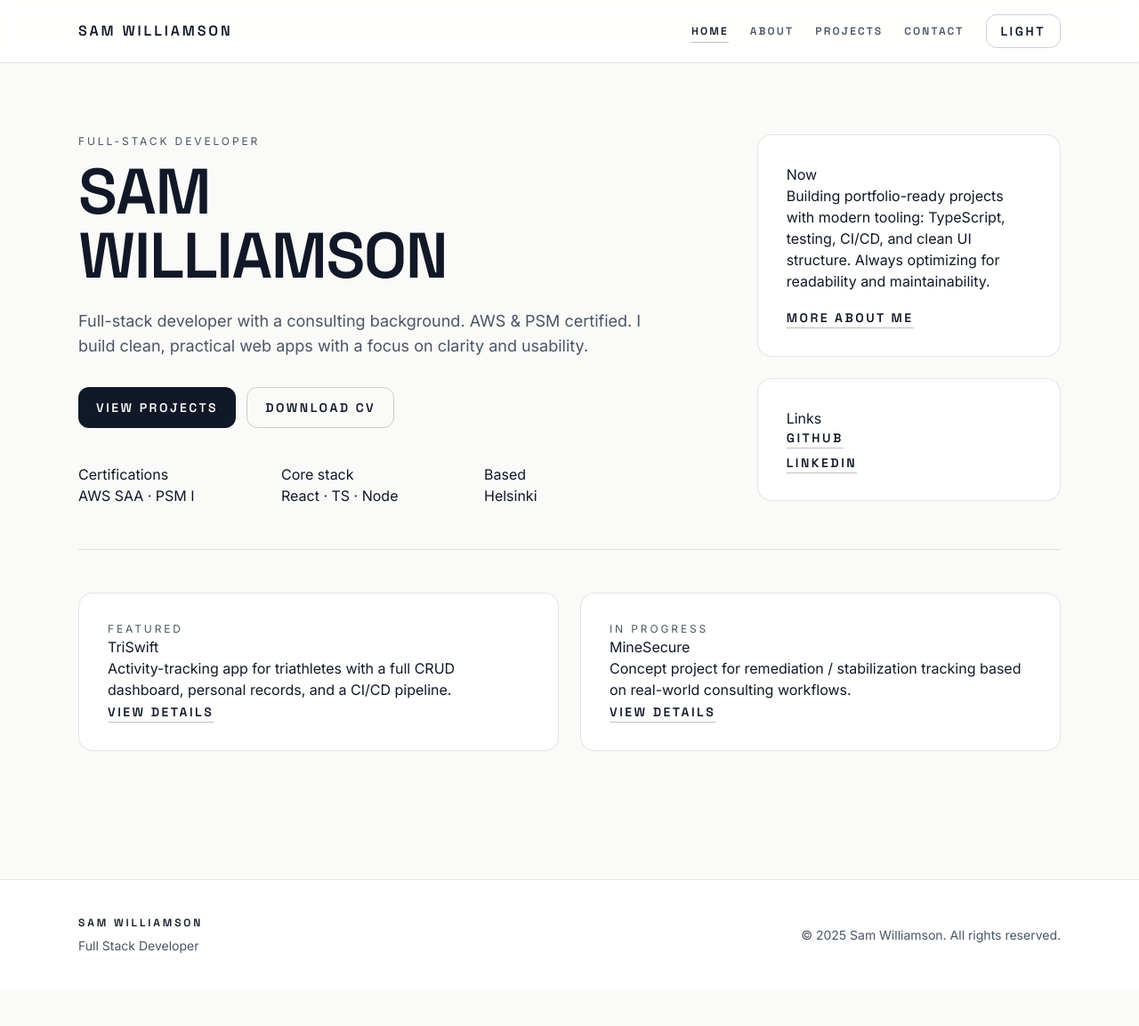
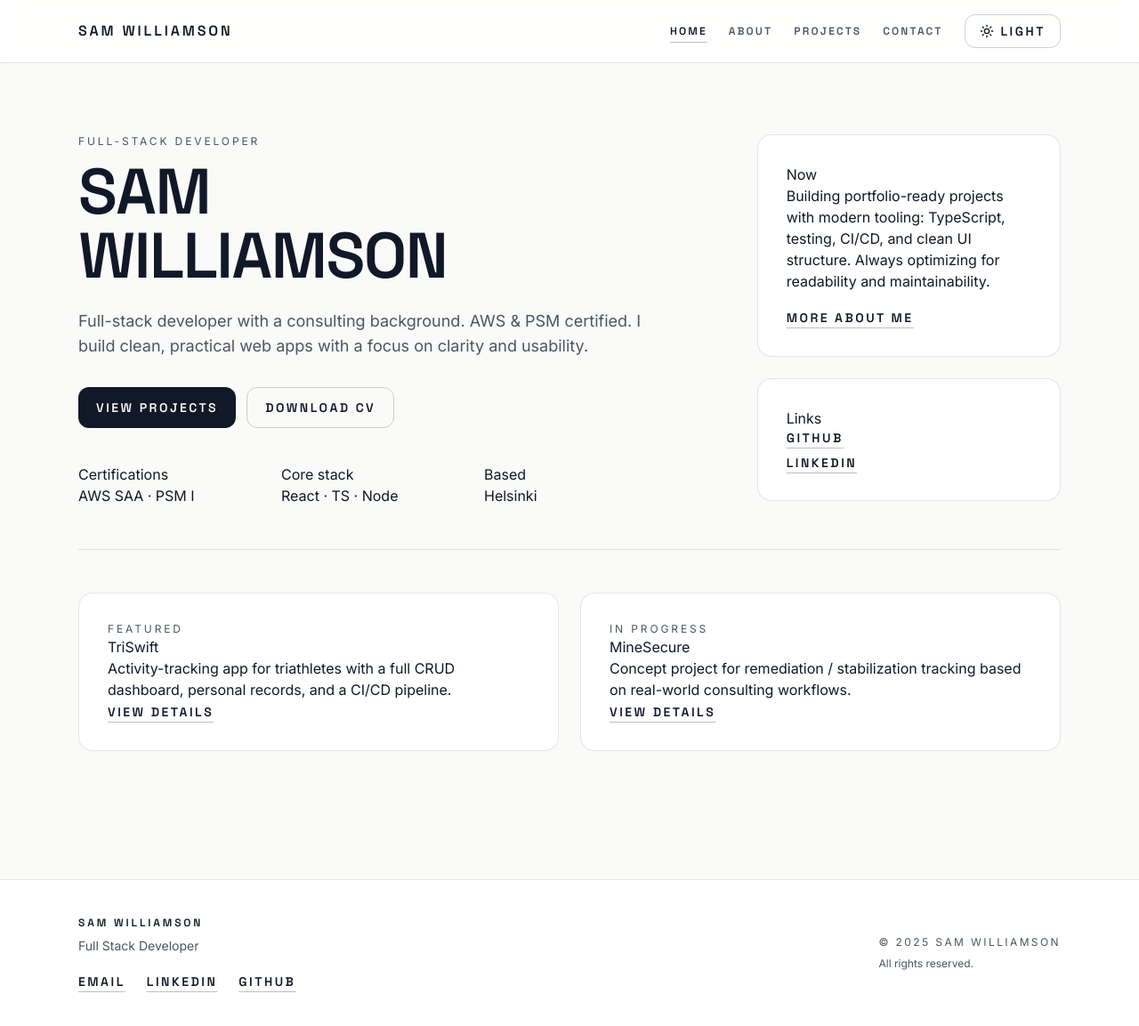
Before and after one commit to samw0907/PortfolioSite, a React (Vite) app in the folder portfolio-frontend/: page / in a window 1280 px wide. Shown: the whole page at 89% size. Before the commit the page ends 1113 px from the top, so only its background shows below. Built offline with nearby package versions, Linux system fonts and the light colour scheme.

Commit message:
footer changes

```diff
--- a/portfolio-frontend/src/components/DarkModeToggle.tsx
+++ b/portfolio-frontend/src/components/DarkModeToggle.tsx
@@ -1,4 +1,5 @@
 import { useEffect, useState } from "react";
+import { Moon, Sun } from "lucide-react";
 
 const DarkModeToggle = () => {
   const [isDark, setIsDark] = useState(false);
@@ -30,7 +31,16 @@ const DarkModeToggle = () => {
       className="btn btn-secondary px-4 py-2"
       aria-label="Toggle color theme"
     >
-      {isDark ? "Dark" : "Light"}
+      <span className="flex items-center gap-2">
+        {isDark ? (
+          <Moon className="w-4 h-4" aria-hidden />
+        ) : (
+          <Sun className="w-4 h-4" aria-hidden />
+        )}
+        <span className="hidden sm:inline">
+          {isDark ? "Dark" : "Light"}
+        </span>
+      </span>
     </button>
   );
 };
--- a/portfolio-frontend/src/components/Footer.tsx
+++ b/portfolio-frontend/src/components/Footer.tsx
@@ -8,7 +8,7 @@ const Footer = () => {
       }}
     >
       <div className="container-max py-10">
-        <div className="flex flex-col sm:flex-row items-start sm:items-center justify-between gap-6">
+        <div className="flex flex-col lg:flex-row items-start lg:items-center justify-between gap-10">
           <div>
             <div
               className="font-display text-xs uppercase tracking-[0.24em] font-semibold"
@@ -16,13 +16,49 @@ const Footer = () => {
             >
               Sam Williamson
             </div>
+
             <p className="mt-2 text-sm" style={{ color: "rgb(var(--muted))" }}>
               Full Stack Developer
             </p>
+
+            <div className="mt-5 flex flex-wrap items-center gap-x-6 gap-y-3">
+              <a
+                className="link"
+                href="mailto:swilliamson_0907@outlook.com"
+              >
+                Email
+              </a>
+
+              <a
+                className="link"
+                href="https://www.linkedin.com/in/sam-williamson-739530146/"
+                target="_blank"
+                rel="noopener noreferrer"
+              >
+                LinkedIn
+              </a>
+
+              <a
+                className="link"
+                href="https://github.com/samw0907"
+                target="_blank"
+                rel="noopener noreferrer"
+              >
+                GitHub
+              </a>
+            </div>
           </div>
 
-          <div className="text-sm" style={{ color: "rgb(var(--muted))" }}>
-            &copy; {new Date().getFullYear()} Sam Williamson. All rights reserved.
+          <div className="w-full lg:w-auto">
+            <div
+              className="text-xs uppercase tracking-[0.20em]"
+              style={{ color: "rgb(var(--muted))" }}
+            >
+              © {new Date().getFullYear()} Sam Williamson
+            </div>
+            <div className="mt-2 text-xs" style={{ color: "rgb(var(--muted))" }}>
+              All rights reserved.
+            </div>
           </div>
         </div>
       </div>
--- a/portfolio-frontend/src/components/Navbar.tsx
+++ b/portfolio-frontend/src/components/Navbar.tsx
@@ -22,18 +22,13 @@ const Navbar = () => {
   return (
     <header
       id="main-navbar"
-      className="sticky top-0 z-50 w-full backdrop-blur"
-      style={{
-        background: "rgb(var(--surface) / 0.85)",
-        borderBottom: "1px solid rgb(var(--border) / 0.10)",
-      }}
+      className="sticky top-0 z-50 w-full backdrop-blur bg-surface/85 border-b border-border/10"
     >
       <div className="container-max">
         <div className="flex items-center justify-between py-4">
           <Link
             to="/"
-            className="font-display text-sm sm:text-base uppercase tracking-[0.18em] font-semibold"
-            style={{ color: "rgb(var(--text))" }}
+            className="font-display text-sm sm:text-base uppercase tracking-[0.18em] font-semibold text-text"
             aria-label="Go to home"
           >
             Sam Williamson
@@ -42,24 +37,26 @@ const Navbar = () => {
           {/* Desktop */}
           <div className="hidden md:flex items-center gap-6">
             <nav className="flex items-center gap-6">
-              {navItems.map((item) => (
+              {navItems.map((item) => {
+                const active = isActive(item.to);
+
+                return (
                   <Link
                     key={item.to}
                     to={item.to}
-                  className="font-display text-xs uppercase tracking-[0.18em] font-semibold transition"
+                    className={`font-display text-xs uppercase tracking-[0.18em] font-semibold transition-opacity hover:opacity-80 ${
+                      active ? "text-text underline" : "text-muted"
+                    }`}
                     style={{
-                    color: isActive(item.to)
-                      ? "rgb(var(--text))"
-                      : "rgb(var(--muted))",
-                    textDecoration: isActive(item.to) ? "underline" : "none",
-                    textUnderlineOffset: isActive(item.to) ? "8px" : undefined,
+                      textUnderlineOffset: active ? "8px" : undefined,
                       textDecorationColor: "rgb(var(--border) / 0.25)",
                     }}
-                  aria-current={isActive(item.to) ? "page" : undefined}
+                    aria-current={active ? "page" : undefined}
                   >
                     {item.label}
                   </Link>
-              ))}
+                );
+              })}
             </nav>
 
             <DarkModeToggle />
@@ -82,24 +79,26 @@ const Navbar = () => {
           <div className="md:hidden pb-5">
             <div className="card p-5">
               <nav className="flex flex-col gap-4">
-                {navItems.map((item) => (
+                {navItems.map((item) => {
+                  const active = isActive(item.to);
+
+                  return (
                     <Link
                       key={item.to}
                       to={item.to}
-                    className="font-display text-sm uppercase tracking-[0.18em] font-semibold transition"
+                      className={`font-display text-sm uppercase tracking-[0.18em] font-semibold transition-opacity hover:opacity-80 ${
+                        active ? "text-text underline" : "text-muted"
+                      }`}
                       style={{
-                      color: isActive(item.to)
-                        ? "rgb(var(--text))"
-                        : "rgb(var(--muted))",
-                      textDecoration: isActive(item.to) ? "underline" : "none",
-                      textUnderlineOffset: isActive(item.to) ? "8px" : undefined,
-                      textDecorationColor: "rgb(var(--border) / 25)",
+                        textUnderlineOffset: active ? "8px" : undefined,
+                        textDecorationColor: "rgb(var(--border) / 0.25)",
                       }}
-                    aria-current={isActive(item.to) ? "page" : undefined}
+                      aria-current={active ? "page" : undefined}
                     >
                       {item.label}
                     </Link>
-                ))}
+                  );
+                })}
               </nav>
 
               <div className="mt-6">
```
Lines whose indentation alone changed are shown as unchanged.
